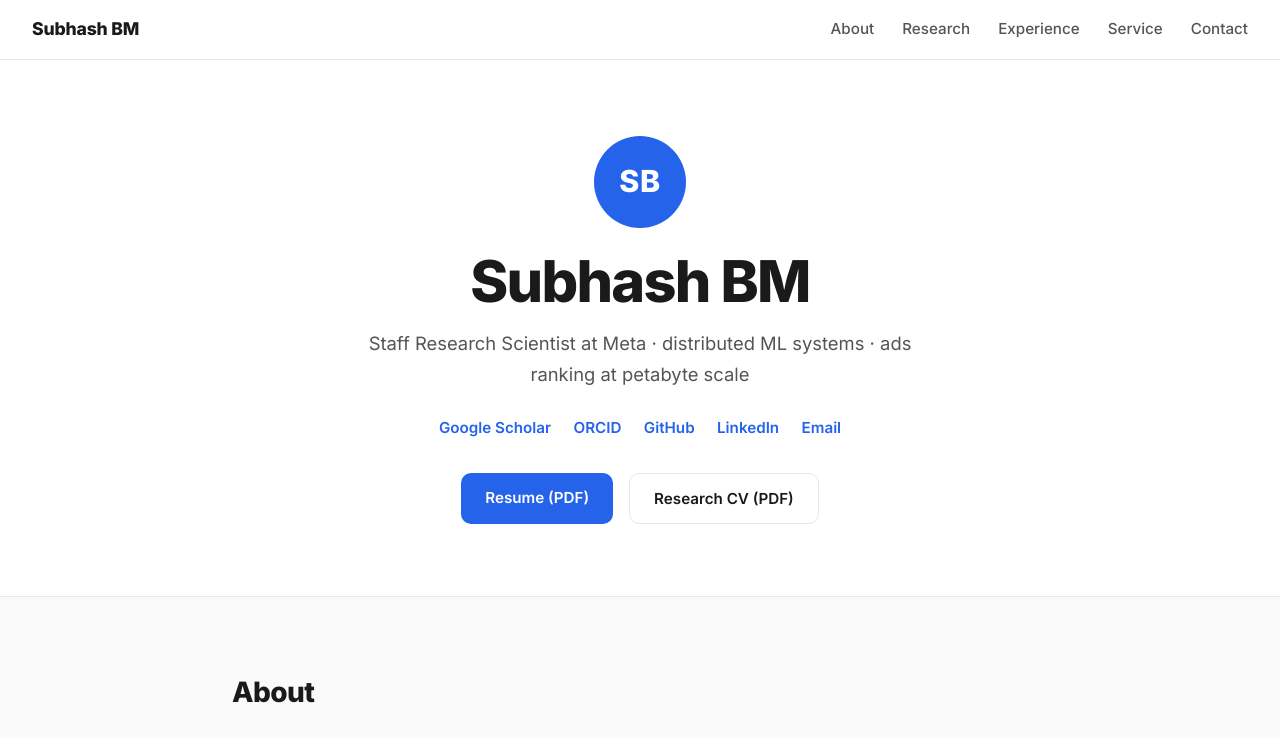
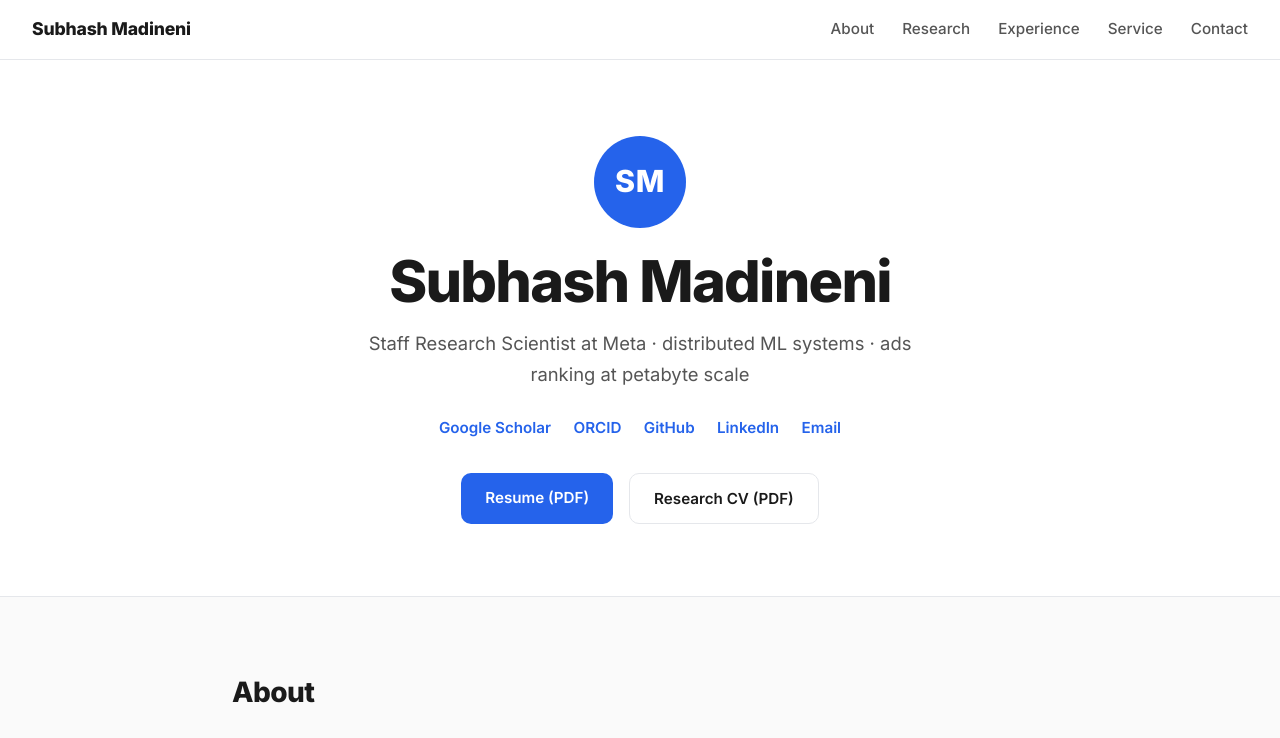
Before and after one commit to SubhashMadineni/SubhashMadineni.github.io, a plain HTML site: page index.html in a window 1280 px wide. Shown: the top 738 px of the page. Drawn offline with Linux system fonts and the light colour scheme.

Commit message:
Use display name Subhash Madineni

```diff
--- a/index.html
+++ b/index.html
@@ -3,8 +3,8 @@
 <head>
   <meta charset="UTF-8" />
   <meta name="viewport" content="width=device-width, initial-scale=1.0" />
-  <title>Subhash BM — Staff Research Scientist</title>
-  <meta name="description" content="Subhash BM is a Staff Research Scientist at Meta working on large-scale distributed ML systems, with research in LLM knowledge integration and sustainable computing." />
+  <title>Subhash Madineni — Staff Research Scientist</title>
+  <meta name="description" content="Subhash Madineni is a Staff Research Scientist at Meta working on large-scale distributed ML systems, with research in LLM knowledge integration and sustainable computing." />
   <link rel="preconnect" href="https://fonts.googleapis.com" />
   <link rel="preconnect" href="https://fonts.gstatic.com" crossorigin />
   <link href="https://fonts.googleapis.com/css2?family=Inter:wght@400;500;600;700;800&display=swap" rel="stylesheet" />
@@ -12,7 +12,7 @@
 </head>
 <body>
   <header class="nav" id="nav">
-    <a class="brand" href="#top">Subhash BM</a>
+    <a class="brand" href="#top">Subhash Madineni</a>
     <nav class="links" id="nav-links">
       <a href="#about">About</a>
       <a href="#research">Research</a>
@@ -27,8 +27,8 @@
     <!-- HERO -->
     <section class="hero">
       <div class="hero-inner">
-        <div class="avatar">SB</div>
-        <h1>Subhash BM</h1>
+        <div class="avatar">SM</div>
+        <h1>Subhash Madineni</h1>
         <p class="tagline">Staff Research Scientist at Meta · distributed ML systems · ads ranking at petabyte scale</p>
         <div class="profile-links">
           <a href="https://scholar.google.com/citations?user=9bC-IyoAAAAJ" target="_blank" rel="noopener">Google Scholar</a>
@@ -66,14 +66,14 @@
         <article class="pub">
           <p class="venue">IEEE-ICAISET 2026</p>
           <h4>Carbon-Aware SLO Enforcement for Cloud-Native Microservices Using Adaptive Reliability Policies</h4>
-          <p class="authors"><strong>Subhash BM</strong>, URS Jagadish Almaipeta</p>
+          <p class="authors"><strong>Subhash Madineni</strong>, URS Jagadish Almaipeta</p>
           <p class="abstract">Adaptive reliability policies that enforce service-level objectives while minimizing the carbon footprint of cloud-native microservice deployments.</p>
           <div class="tags"><span>Green Computing</span><span>Cloud-Native</span><span>SLOs</span><span>Microservices</span></div>
         </article>
         <article class="pub">
           <p class="venue">Intl. Conf. on Integrated Intelligence and Cognitive Systems 2026</p>
           <h4>A Scalable Knowledge Integration Framework for Large Language Models in Heterogeneous Enterprises</h4>
-          <p class="authors"><strong>Subhash BM</strong>, AKM Seetaram Rao Rayarao, Saraswati Mishra, Sahil Yadav</p>
+          <p class="authors"><strong>Subhash Madineni</strong>, AKM Seetaram Rao Rayarao, Saraswati Mishra, Sahil Yadav</p>
           <p class="abstract">A framework for integrating heterogeneous enterprise knowledge sources into large language models at scale.</p>
           <div class="tags"><span>LLMs</span><span>Knowledge Integration</span><span>Enterprise AI</span></div>
         </article>
@@ -209,7 +209,7 @@
   </main>
 
   <footer>
-    <p>© 2026 Subhash BM · Last updated October 2026</p>
+    <p>© 2026 Subhash Madineni · Last updated October 2026</p>
   </footer>
 
   <script src="script.js"></script>
```
